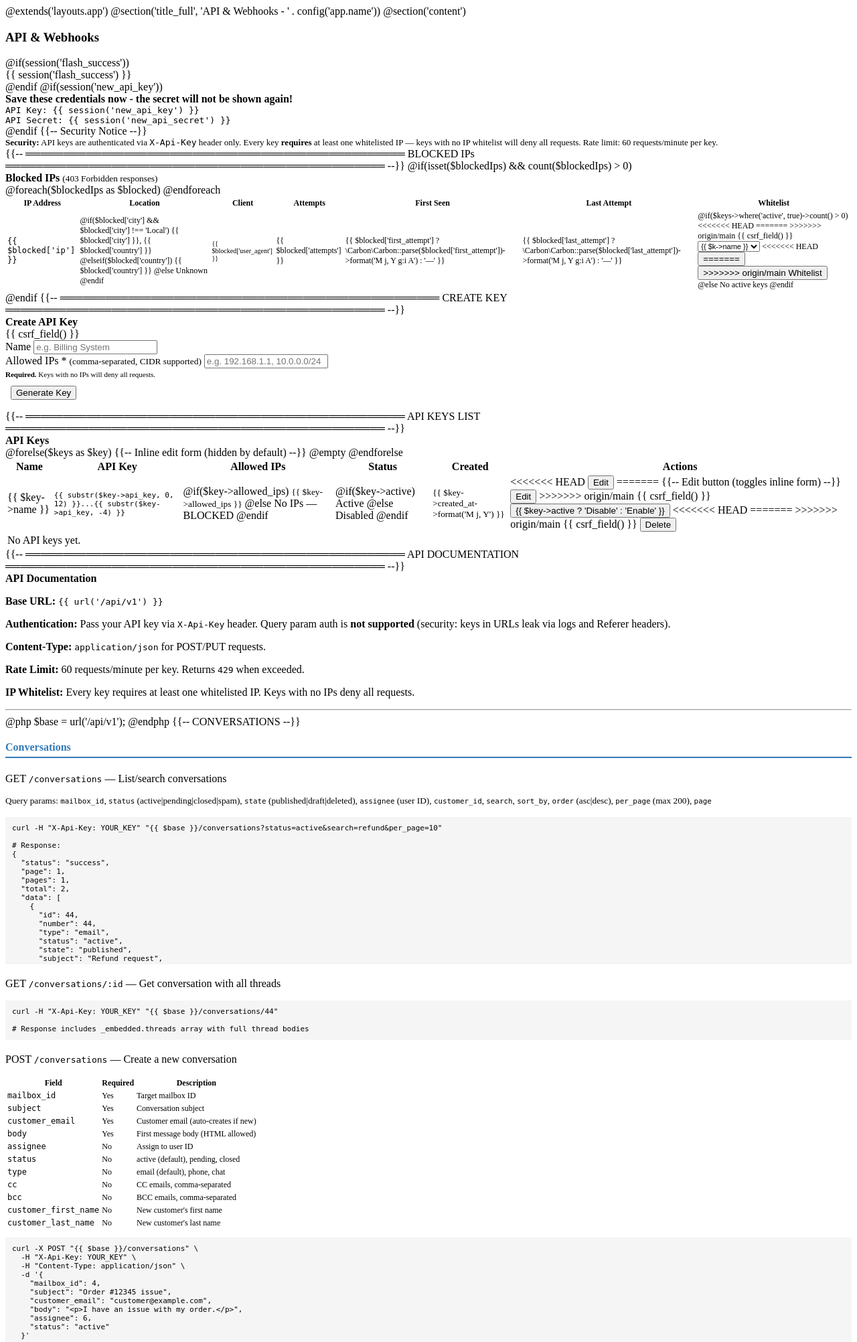
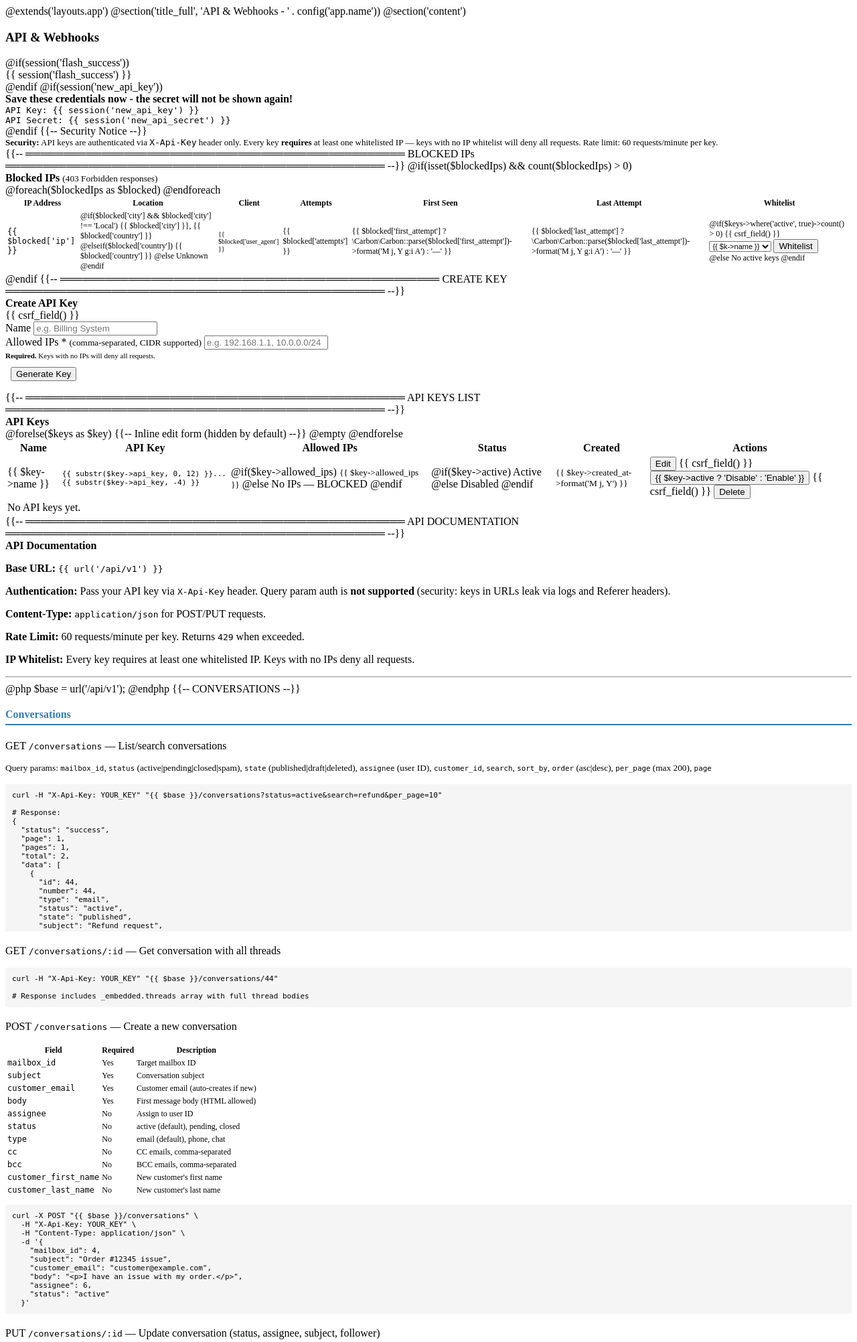
Before and after one commit to mikeyperes/freescout-api-webhooks, a PHP site: page /settings.blade.php in a window 1280 px wide. Shown: the top 2004 px of the page at 67% size. Run offline with PHP 8.4, Linux system fonts and the light colour scheme.

Commit message:
Resolve reviewed add-add hunks preserving live guards and CSP handlers

```diff
--- a/Resources/views/settings.blade.php
+++ b/Resources/views/settings.blade.php
@@ -64,11 +64,7 @@
                                 <td>{{ $blocked['last_attempt'] ? \Carbon\Carbon::parse($blocked['last_attempt'])->format('M j, Y g:i A') : '—' }}</td>
                                 <td>
                                     @if($keys->where('active', true)->count() > 0)
-<<<<<<< HEAD
                                         <form method="POST" action="{{ route('apiwebhooks.whitelist-ip') }}" class="aw-whitelist-form" style="display:inline;" data-ip="{{ $blocked['ip'] }}">
-=======
-                                        <form method="POST" action="{{ route('apiwebhooks.whitelist-ip') }}" style="display:inline;">
->>>>>>> origin/main
                                             {{ csrf_field() }}
                                             <input type="hidden" name="ip" value="{{ $blocked['ip'] }}">
                                             <div class="input-group input-group-sm" style="width:200px;">
@@ -78,11 +74,7 @@
                                                     @endforeach
                                                 </select>
                                                 <span class="input-group-btn">
-<<<<<<< HEAD
                                                     <button type="submit" class="btn btn-success btn-sm">
-=======
-                                                    <button type="submit" class="btn btn-success btn-sm" onclick="return confirm('Whitelist {{ $blocked['ip'] }} for the selected key?');">
->>>>>>> origin/main
                                                         Whitelist
                                                     </button>
                                                 </span>
@@ -171,22 +163,13 @@
                                 </td>
                                 <td><small>{{ $key->created_at->format('M j, Y') }}</small></td>
                                 <td>
-<<<<<<< HEAD
                                     <button type="button" class="btn btn-xs btn-info aw-edit-btn" data-key-id="{{ $key->id }}">Edit</button>
-=======
-                                    {{-- Edit button (toggles inline form) --}}
-                                    <button type="button" class="btn btn-xs btn-info" onclick="$('#edit-key-{{ $key->id }}').toggle();">Edit</button>
->>>>>>> origin/main
 
                                     <form method="POST" action="{{ route('apiwebhooks.keys.toggle', $key->id) }}" style="display:inline;">
                                         {{ csrf_field() }}
                                         <button type="submit" class="btn btn-xs btn-default">{{ $key->active ? 'Disable' : 'Enable' }}</button>
                                     </form>
-<<<<<<< HEAD
                                     <form method="POST" action="{{ route('apiwebhooks.keys.delete', $key->id) }}" class="aw-delete-form" style="display:inline;">
-=======
-                                    <form method="POST" action="{{ route('apiwebhooks.keys.delete', $key->id) }}" style="display:inline;" onsubmit="return confirm('Delete this key and all its logs?');">
->>>>>>> origin/main
                                         {{ csrf_field() }}
                                         <button type="submit" class="btn btn-xs btn-danger">Delete</button>
                                     </form>
@@ -206,11 +189,7 @@
                                             <input type="text" name="allowed_ips" class="form-control input-sm" value="{{ $key->allowed_ips }}" required style="width:300px;" placeholder="Required: e.g. 192.168.1.1, 10.0.0.0/24">
                                         </div>
                                         <button type="submit" class="btn btn-sm btn-primary">Save</button>
-<<<<<<< HEAD
                                         <button type="button" class="btn btn-sm btn-default aw-cancel-btn" data-key-id="{{ $key->id }}">Cancel</button>
-=======
-                                        <button type="button" class="btn btn-sm btn-default" onclick="$('#edit-key-{{ $key->id }}').hide();">Cancel</button>
->>>>>>> origin/main
                                     </form>
                                 </td>
                             </tr>
@@ -476,15 +455,9 @@ curl -X POST "{{ $base }}/users/9/enable" -H "X-Api-Key: YOUR_KEY"</pre>
             <div class="panel panel-default">
                 <div class="panel-heading">
                     <strong>API Logs</strong>
-<<<<<<< HEAD
                     <form method="POST" action="{{ route('apiwebhooks.logs.clear') }}" class="aw-clear-logs-form" style="display:inline; float:right;">
                         {{ csrf_field() }}
                         <button type="submit" class="btn btn-xs btn-default">Clear Logs</button>
-=======
-                    <form method="POST" action="{{ route('apiwebhooks.logs.clear') }}" style="display:inline; float:right;">
-                        {{ csrf_field() }}
-                        <button type="submit" class="btn btn-xs btn-default" onclick="return confirm('Clear all logs?');">Clear Logs</button>
->>>>>>> origin/main
                     </form>
                 </div>
                 <table class="table table-condensed" style="font-size:12px;">
@@ -503,11 +476,7 @@ curl -X POST "{{ $base }}/users/9/enable" -H "X-Api-Key: YOUR_KEY"</pre>
                     </thead>
                     <tbody>
                         @forelse($logs as $log)
-<<<<<<< HEAD
                             <tr class="aw-log-row {{ $log->status_code >= 400 ? 'danger' : '' }}" style="cursor:pointer;" data-log-id="{{ $log->id }}">
-=======
-                            <tr class="{{ $log->status_code >= 400 ? 'danger' : '' }}" style="cursor:pointer;" onclick="$('#log-detail-{{ $log->id }}').toggle(); $(this).find('.glyphicon').toggleClass('glyphicon-chevron-down glyphicon-chevron-up');">
->>>>>>> origin/main
                                 <td style="white-space:nowrap;">{{ $log->time_est }}</td>
                                 <td>{{ $log->api_key_id ? optional($log->apiKey)->name : '-' }}</td>
                                 <td><strong>{{ $log->method }}</strong></td>
@@ -569,7 +538,6 @@ Response: {{ $log->status_code }} ({{ $log->response_time_ms }}ms)</pre>
     </div>
 </div>
 @endsection
-<<<<<<< HEAD
 
 @section('javascript')
     // Edit key toggle
@@ -608,5 +576,3 @@ Response: {{ $log->status_code }} ({{ $log->response_time_ms }}ms)</pre>
         $(this).find('.glyphicon').toggleClass('glyphicon-chevron-down glyphicon-chevron-up');
     });
 @endsection
-=======
->>>>>>> origin/main
```
Also changed, not shown: Http/Controllers/ApiController.php (+0 -7 lines).
